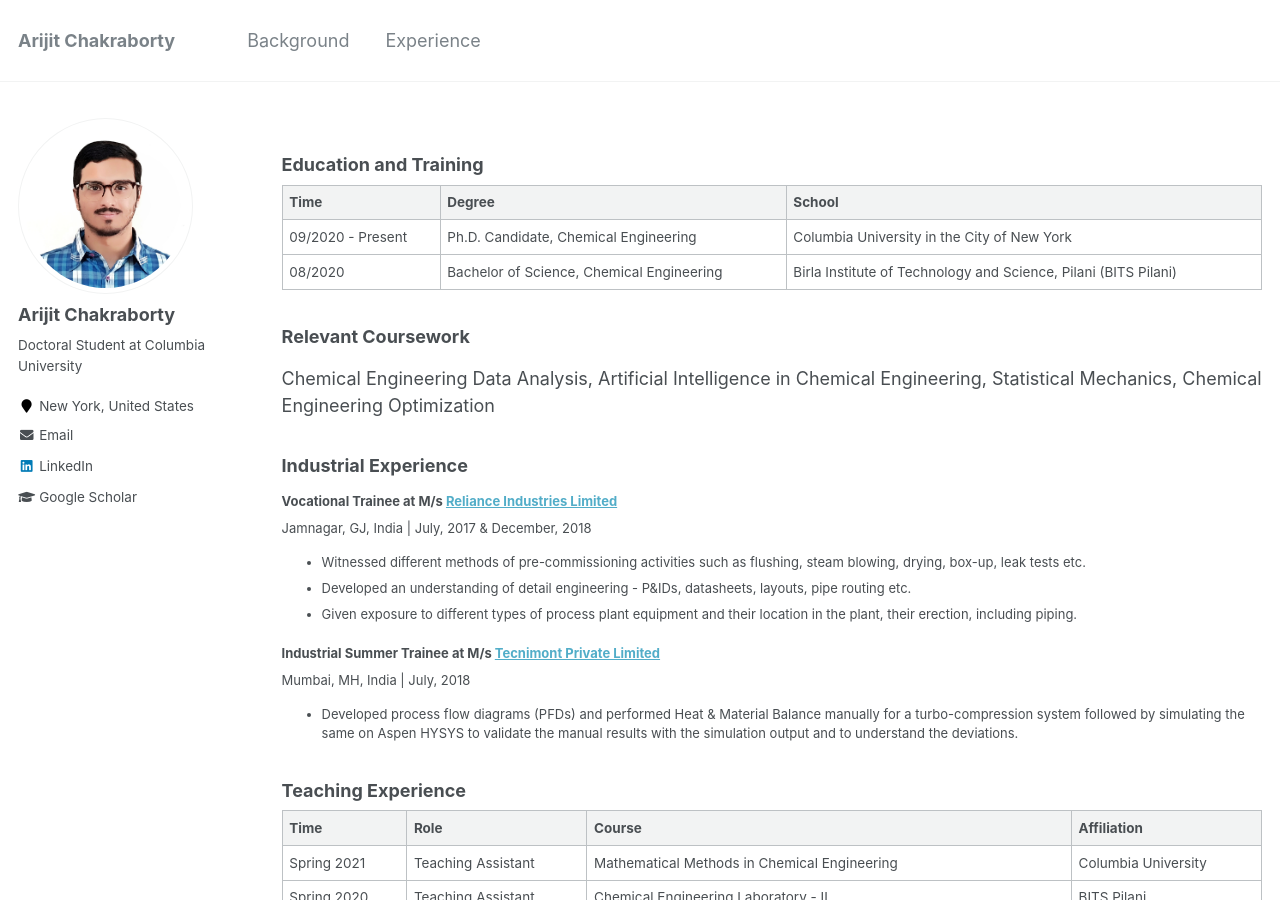
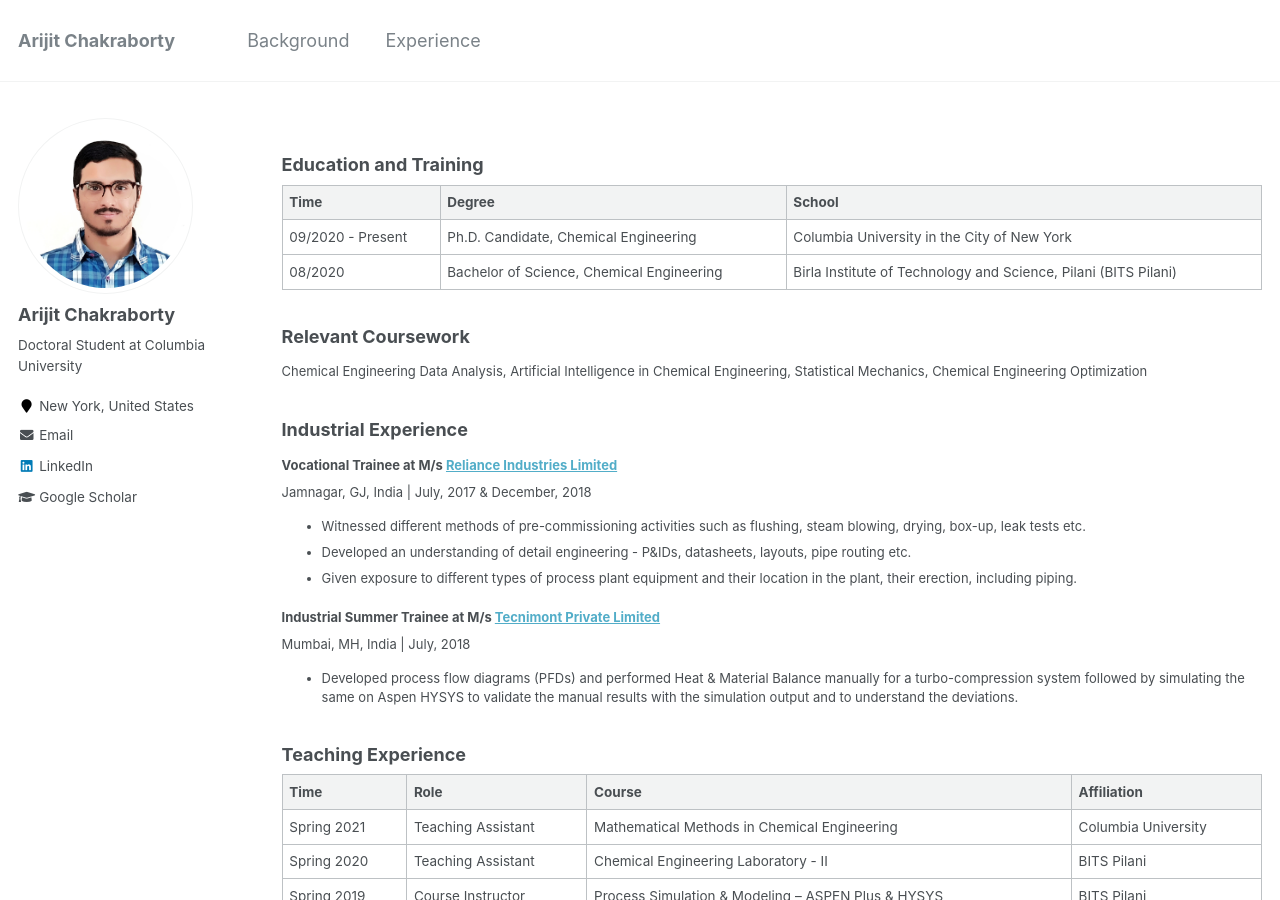
Before and after one commit to arijitc099/arijitc099.github.io, a Jekyll site: the page built from _pages/background.md, in a window 1280 px wide and 900 px high. Built offline with Jekyll 4.4.1, drawn with Linux system fonts in a browser that asks for light colours.

Commit message:
Update background.md

```diff
--- a/_pages/background.md
+++ b/_pages/background.md
@@ -16,7 +16,9 @@ author_profile: true
 
 ### Relevant Coursework
 
-Chemical Engineering Data Analysis, Artificial Intelligence in Chemical Engineering, Statistical Mechanics, Chemical Engineering Optimization
+<font size="2">Chemical Engineering Data Analysis, Artificial Intelligence in Chemical Engineering, Statistical Mechanics, Chemical Engineering Optimization</font>
+
+<!-- Chemical Engineering Data Analysis, Artificial Intelligence in Chemical Engineering, Statistical Mechanics, Chemical Engineering Optimization -->
 
 ### Industrial Experience
 
```
